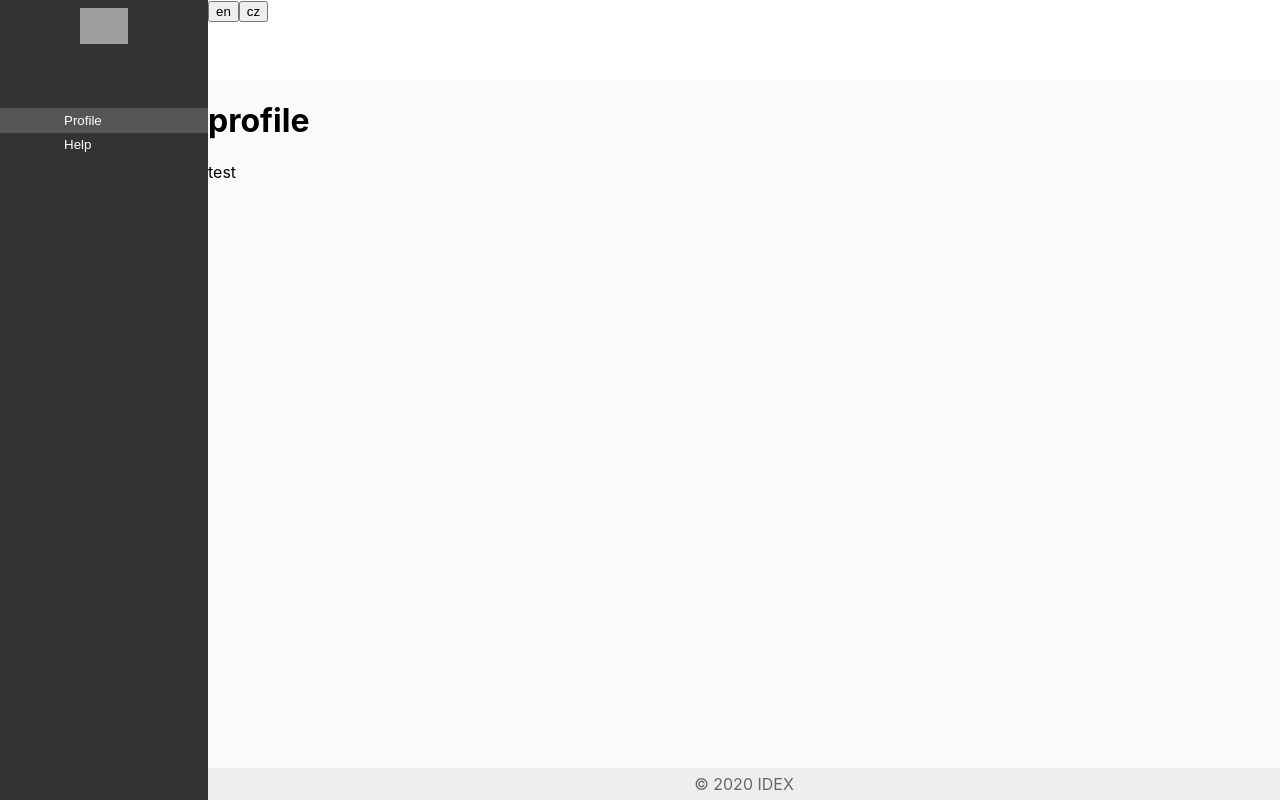
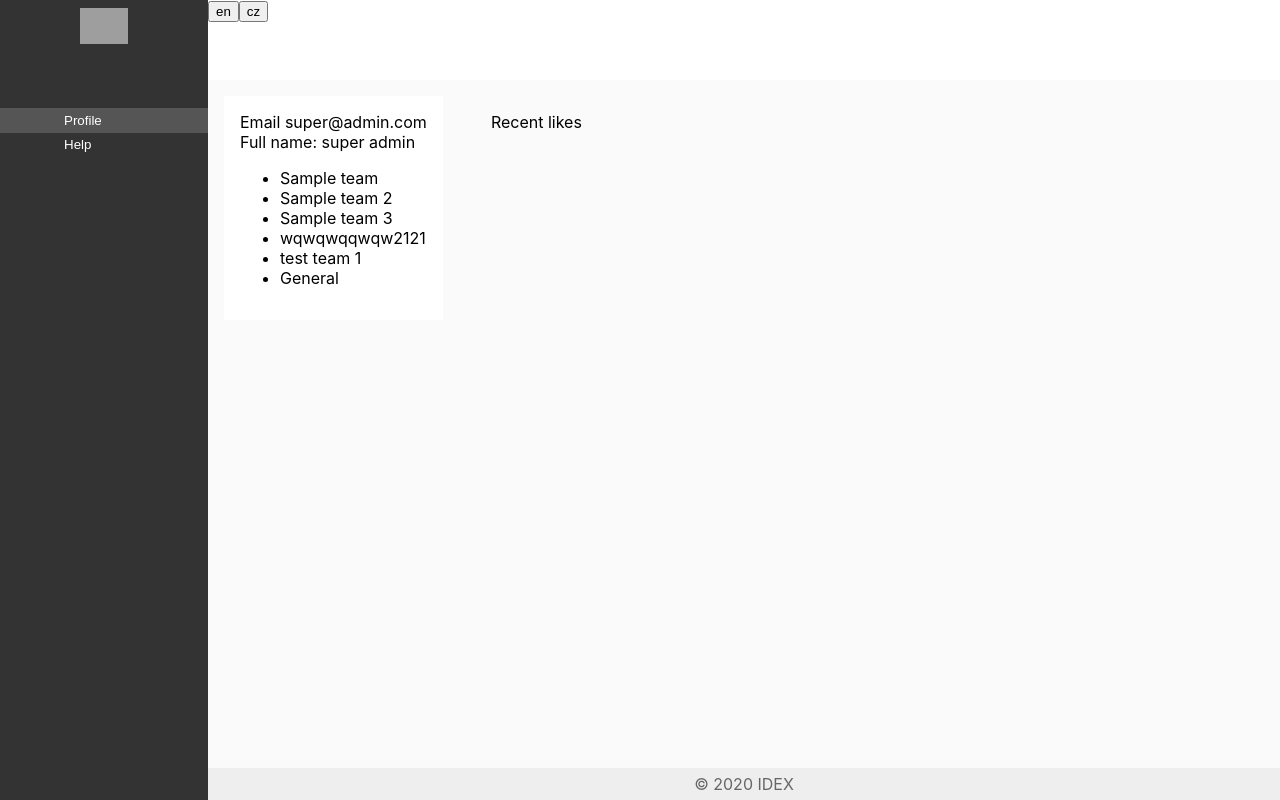
Before and after one commit to darthdeus/idex-challenge, a React (Create React App) app: page / in a window 1280 px wide. Built offline with nearby package versions, Linux system fonts and the light colour scheme; grey boxes are pictures that could not be loaded.

Commit message:
Add at least some info to profile

```diff
--- a/src/index.css
+++ b/src/index.css
@@ -45,3 +45,7 @@ code {
   align-items: center;
   justify-content: center;
 }
+
+.flex {
+  display: flex;
+}
--- a/src/pages/Profile.js
+++ b/src/pages/Profile.js
@@ -1,13 +1,29 @@
 import React from "react";
 import { useI18n } from "../features/i18n";
 
+import profile from "./profile.json";
+import "./profile.css";
+
 export default function Profile() {
   const i18n = useI18n();
+  const user = profile.userAccountInfo;
 
   return (
-    <div>
-      <h1>profile</h1>
-      test
+    <div className="flex profile">
+      <div className="left">
+        <div className="item">Email {user.email}</div>
+
+        <div className="item">Full name: {user.fullName}</div>
+
+        <div className="teams">
+          <ul>
+            {user.teams.map(team => (
+              <li key={team.id}>{team.name}</li>
+            ))}
+          </ul>
+        </div>
+      </div>
+      <div className="right">Recent likes</div>
     </div>
   );
 }
--- /dev/null
+++ b/src/pages/profile.css
@@ -0,0 +1,9 @@
+.profile .left,
+.profile .right {
+  margin: 1rem;
+  padding: 1rem;
+}
+
+.profile .left {
+  background: white;
+}
```
Also changed, not shown: src/pages/profile.json (renamed from src/profile.json).
